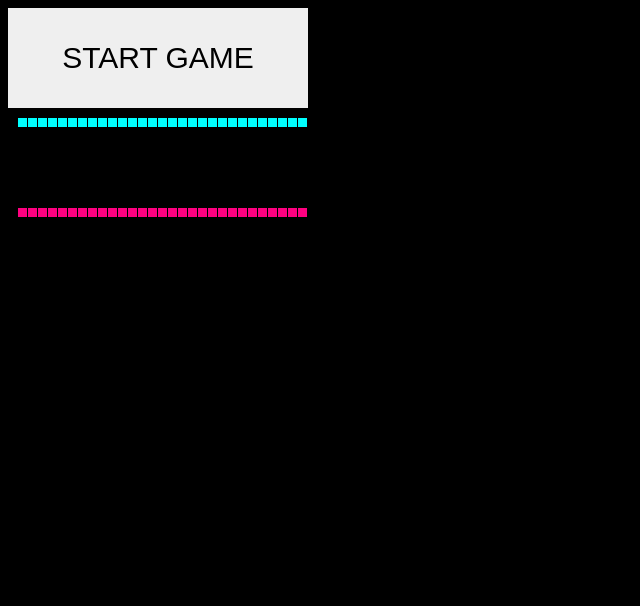
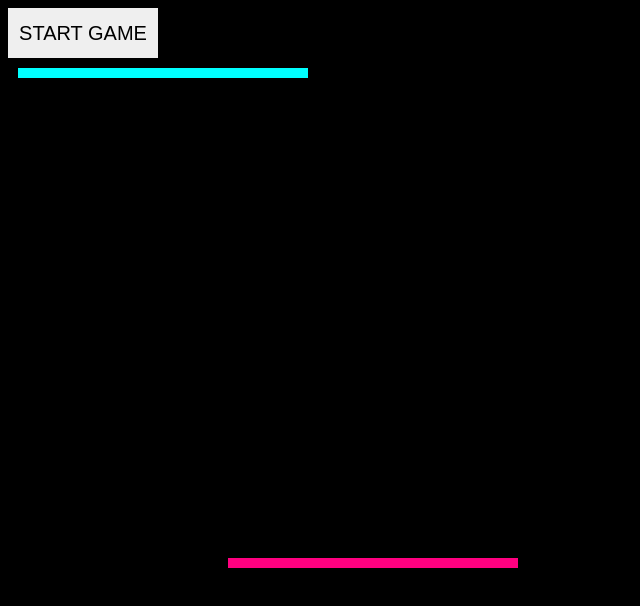
Before and after one commit to michaelsmueller/light-cycles, a plain HTML site: page index.html in a window 1280 px wide. Both pictures are taken after a click on the button "START GAME". Shown: the whole page, without its empty margins (0-640 px from the left). Drawn offline with Linux system fonts and the light colour scheme.

Commit message:
add player config options

```diff
--- a/css/style.css
+++ b/css/style.css
@@ -3,9 +3,9 @@ body {
 }
 
 #start {
-    width: 300px;
-    height: 100px;
-    font-size: 30px;
+    width: 150px;
+    height: 50px;
+    font-size: 20px;
     color: #000;
     padding: 10px;
     border: white;
--- a/js/game.js
+++ b/js/game.js
@@ -1,24 +1,38 @@
 // jshint esversion: 6
+const player1Config = {
+    startingRow: 1,
+    startingColumn: 1,
+    startingDirection: "right",
+    color: "#00FFFF"    // cyan
+};
+const player2Config = {
+    startingRow: 50,
+    startingColumn: 50,
+    startingDirection: "left",
+    color: "#FF0080"    // fuchsia
+};
 
 class Game {
     constructor(ctx, canvas) {
         console.log(`Canvas width ${canvas.width} height ${canvas.height}`);
         this.ctx = ctx;
         this.cellWidth = 10;
-        this.rows = canvas.width / this.cellWidth;
-        this.columns = canvas.height / this.cellWidth;
-        this.player1 = new LightCycle(canvas.width / this.cellWidth, canvas.height / this.cellWidth, 1);
-        this.player2 = new LightCycle(canvas.width / this.cellWidth, canvas.height / this.cellWidth, 10);
+        this.grid = {
+            maxRows: canvas.height / this.cellWidth,
+            maxColumns: canvas.width / this.cellWidth
+        };
+        this.player1 = new LightCycle(this.grid, player1Config);
+        this.player2 = new LightCycle(this.grid, player2Config);
     }
 
     _drawJetwall() {
-        this.ctx.fillStyle = "#00FFFF";
+        this.ctx.fillStyle = player1Config.color;
         const cycle1 = game.player1.jetwall[0];
-        this.ctx.fillRect(cycle1.column * this.cellWidth, cycle1.row * this.cellWidth, 9, 9);
+        this.ctx.fillRect(cycle1.column * this.cellWidth, cycle1.row * this.cellWidth, 10, 10);
 
-        this.ctx.fillStyle = "#FF0080";
+        this.ctx.fillStyle = player2Config.color;
         const cycle2 = game.player2.jetwall[0];
-        this.ctx.fillRect(cycle2.column * this.cellWidth, cycle2.row * this.cellWidth, 9, 9);
+        this.ctx.fillRect(cycle2.column * this.cellWidth, cycle2.row * this.cellWidth, 10, 10);
     }
 
     _hasCrashedOwnJetwall(lightCycle) {
--- a/js/lightcycle.js
+++ b/js/lightcycle.js
@@ -1,15 +1,15 @@
 // jshint esversion: 6
 
 class LightCycle {
-    constructor(maxRows, maxColumns, startingRow) {
-      this.startingRow = startingRow;
-      this.jetwall = [
-        { row: this.startingRow, column: 1 },
-      ];
+    constructor(grid, playerConfig) {
+      console.log(`maxRows ${grid.maxRows} maxColumns ${grid.maxColumns}`);
+      this.maxRows = grid.maxRows;
+      this.maxColumns = grid.maxColumns;
+      this.startingRow = playerConfig.startingRow;
+      this.startingColumn = playerConfig.startingColumn;
+      this.direction = playerConfig.startingDirection;
+      this.jetwall = [ { row: this.startingRow, column: this.startingColumn } ];
       this.jetwall = [...this.jetwall];
-      this.maxRows = maxRows;
-      this.maxColumns = maxColumns;
-      this.direction = "right";
       this.intervalId = undefined;
     }
 
--- a/js/main.js
+++ b/js/main.js
@@ -2,7 +2,7 @@
 let ctx, game;
 let canvas = document.getElementById('game-grid');
 canvas.width = 800;
-canvas.height = 1000;
+canvas.height = 600;
 ctx = canvas.getContext('2d');
 
 function start() {
```
